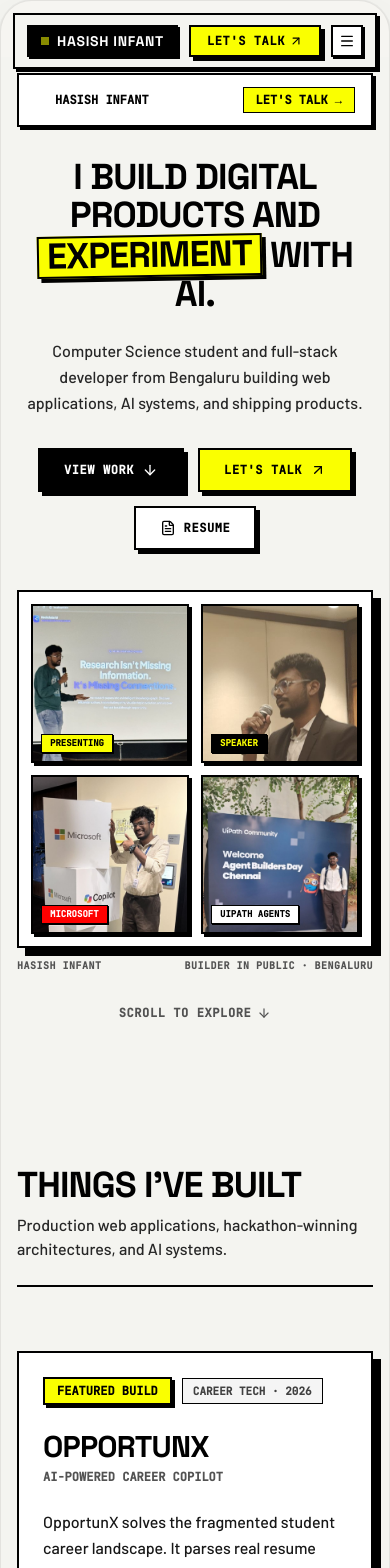
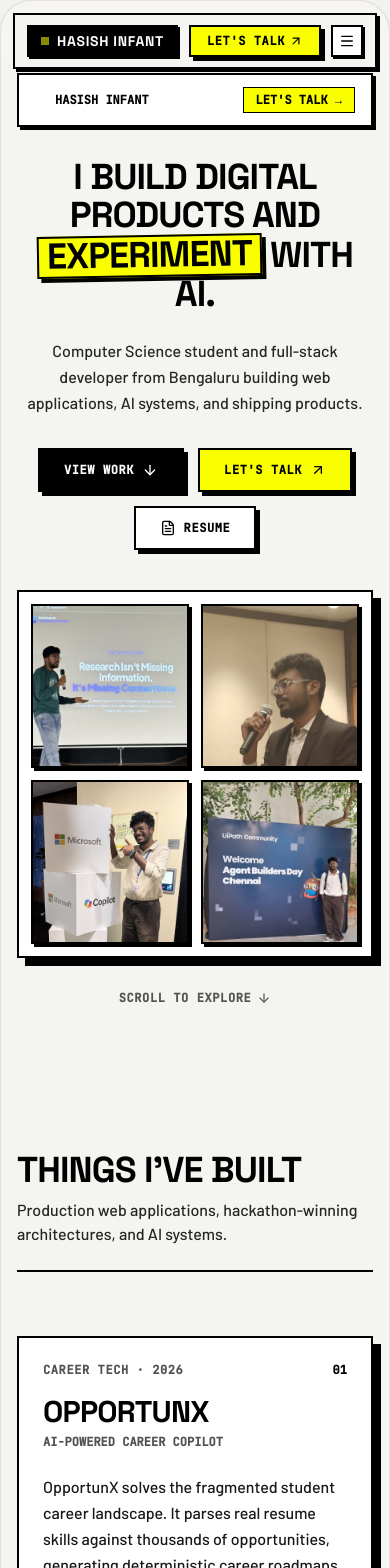
Before and after one commit to hasishinfant/It-s-me-, a React (Vite) app: page / in a window 390 px wide. Shown: the top 1568 px of the page. Built offline with nearby package versions, Linux system fonts and the light colour scheme.

Commit message:
fix: remove all photo overlay tags, captions, and section tags

```diff
--- a/src/components/sections/EditorialHero.tsx
+++ b/src/components/sections/EditorialHero.tsx
@@ -12,26 +12,18 @@ const HERO_PHOTOS = [
   {
     src: '/images/hasish-presenting.jpg',
     alt: 'Hasish presenting NeoScholar AI',
-    caption: 'PRESENTING',
-    badgeColor: 'bg-[#FAFF00] text-black',
   },
   {
     src: '/images/hasish-speaking.jpg',
     alt: 'Hasish speaking at tech event',
-    caption: 'SPEAKER',
-    badgeColor: 'bg-black text-[#FAFF00]',
   },
   {
     src: '/images/hasish-microsoft.jpg',
     alt: 'Hasish at Microsoft Copilot',
-    caption: 'MICROSOFT',
-    badgeColor: 'bg-[#FF0000] text-white',
   },
   {
     src: '/images/hasish-uipath.jpg',
     alt: 'Hasish at UiPath Agent Builders Day Chennai',
-    caption: 'UIPATH AGENTS',
-    badgeColor: 'bg-white text-black',
   },
 ];
 
@@ -69,7 +61,7 @@ export const EditorialHero: React.FC<EditorialHeroProps> = ({ onExploreClick, on
         </button>
       </div>
 
-      {/* ── MAIN HERO CONTENT: TEXT LEFT + 2x2 PHOTO GRID RIGHT ── */}
+      {/* ── MAIN HERO CONTENT: TEXT LEFT + 2x2 PHOTO GRID RIGHT (NO OVERLAY TAGS) ── */}
       <div className="w-full max-w-6xl mx-auto flex flex-col lg:flex-row items-center lg:items-start gap-10 lg:gap-14 mt-8 sm:mt-12 z-10">
         {/* Left: Headline, Subtitle, CTAs */}
         <div className="flex-1 flex flex-col items-center lg:items-start text-center lg:text-left">
@@ -135,7 +127,7 @@ export const EditorialHero: React.FC<EditorialHeroProps> = ({ onExploreClick, on
           </motion.div>
         </div>
 
-        {/* Right: Neo-Brutalist 2x2 Photo Collage */}
+        {/* Right: Neo-Brutalist 2x2 Photo Frame (Clean photos, strictly NO tags) */}
         <motion.div
           initial={{ opacity: 0, x: 25 }}
           animate={{ opacity: 1, x: 0 }}
@@ -146,25 +138,16 @@ export const EditorialHero: React.FC<EditorialHeroProps> = ({ onExploreClick, on
             {HERO_PHOTOS.map((photo, idx) => (
               <div
                 key={idx}
-                className="relative group overflow-hidden border-2 border-black shadow-[3px_3px_0px_#000] bg-neutral-100"
+                className="overflow-hidden border-2 border-black shadow-[3px_3px_0px_#000] bg-neutral-100"
               >
                 <img
                   src={photo.src}
                   alt={photo.alt}
-                  className="w-full h-[155px] sm:h-[185px] object-cover object-top group-hover:scale-105 transition-transform duration-300"
+                  className="w-full h-[160px] sm:h-[190px] object-cover object-top hover:scale-105 transition-transform duration-300"
                   loading="eager"
                 />
-                <div
-                  className={`absolute bottom-2 left-2 px-2 py-0.5 border border-black font-mono text-[9px] font-black uppercase shadow-[1px_1px_0px_#000] ${photo.badgeColor}`}
-                >
-                  {photo.caption}
-                </div>
               </div>
             ))}
-          </div>
-          <div className="mt-2.5 flex items-center justify-between font-mono text-[10px] font-bold text-neutral-600 uppercase tracking-wider">
-            <span>HASISH INFANT</span>
-            <span>BUILDER IN PUBLIC · BENGALURU</span>
           </div>
         </motion.div>
       </div>
--- a/src/components/sections/FreelanceServicesSection.tsx
+++ b/src/components/sections/FreelanceServicesSection.tsx
@@ -57,9 +57,6 @@ export const FreelanceServicesSection: React.FC<FreelanceServicesSectionProps> =
                 <div className="flex items-center justify-between mb-4">
                   <span className="w-9 h-9 bg-black text-[#FAFF00] border-2 border-black flex items-center justify-center font-mono font-black text-sm">
                     {service.number}
-                  </span>
-                  <span className="px-2.5 py-0.5 bg-neutral-100 border border-black text-[10px] font-mono font-bold text-black uppercase">
-                    {service.tag}
                   </span>
                 </div>
 
--- a/src/components/sections/ProjectIndexSection.tsx
+++ b/src/components/sections/ProjectIndexSection.tsx
@@ -58,11 +58,9 @@ export const ProjectIndexSection: React.FC = () => {
                 {item.year}
               </div>
 
-              <div className="col-span-3 text-xs font-bold text-neutral-800">
+              <div className="col-span-3 text-xs font-bold text-neutral-800 uppercase">
                 <span className="md:hidden text-neutral-400 mr-2">CATEGORY:</span>
-                <span className="px-2 py-0.5 bg-neutral-100 border border-black text-[10px]">
-                  {item.type}
-                </span>
+                <span>{item.type}</span>
               </div>
 
               <div className="col-span-3 text-xs font-bold text-neutral-700 md:text-right truncate">
--- a/src/components/sections/SelectedWorkSection.tsx
+++ b/src/components/sections/SelectedWorkSection.tsx
@@ -32,21 +32,13 @@ export const SelectedWorkSection: React.FC = () => {
               className="bg-white border-2 sm:border-[3px] border-black shadow-[8px_8px_0px_#000] p-6 sm:p-10 relative overflow-hidden"
             >
               {/* Top Meta Strip */}
-              <div className="flex flex-wrap items-center justify-between gap-3 mb-6">
-                <div className="flex flex-wrap items-center gap-2.5">
-                  <span className={`px-3 py-1 border-2 border-black text-xs font-mono font-black uppercase ${
-                    idx === 0
-                      ? 'bg-[#FAFF00] text-black shadow-[3px_3px_0px_#000]'
-                      : idx === 1
-                      ? 'bg-[#FF0000] text-white shadow-[3px_3px_0px_#000]'
-                      : 'bg-black text-white shadow-[3px_3px_0px_#000]'
-                  }`}>
-                    {project.badge}
-                  </span>
-                  <span className="px-2.5 py-1 bg-neutral-100 border border-black text-[11px] font-mono font-bold text-neutral-700">
-                    {project.category} · {project.year}
-                  </span>
-                </div>
+              <div className="flex items-center justify-between gap-3 mb-4">
+                <span className="font-mono text-xs font-bold text-neutral-600 uppercase tracking-wider">
+                  {project.category} · {project.year}
+                </span>
+                <span className="font-mono text-xs font-black text-black">
+                  0{idx + 1}
+                </span>
               </div>
 
               {/* Title & Tagline */}
```
